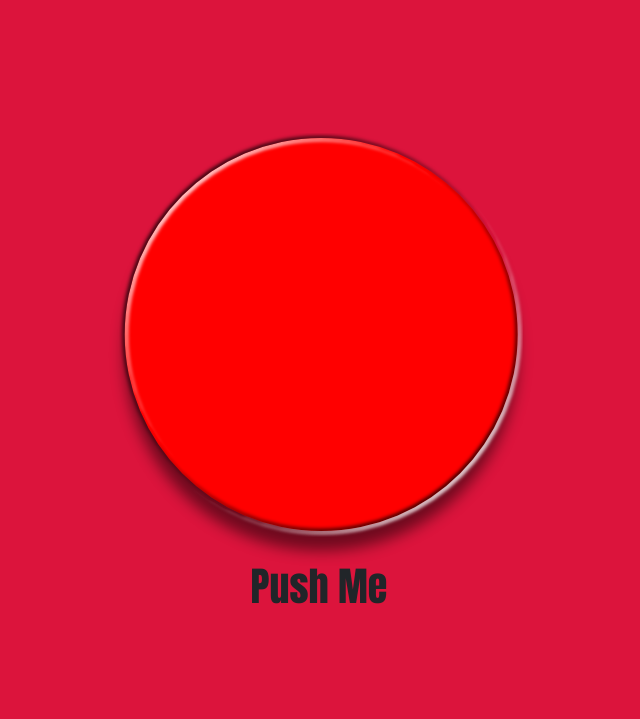
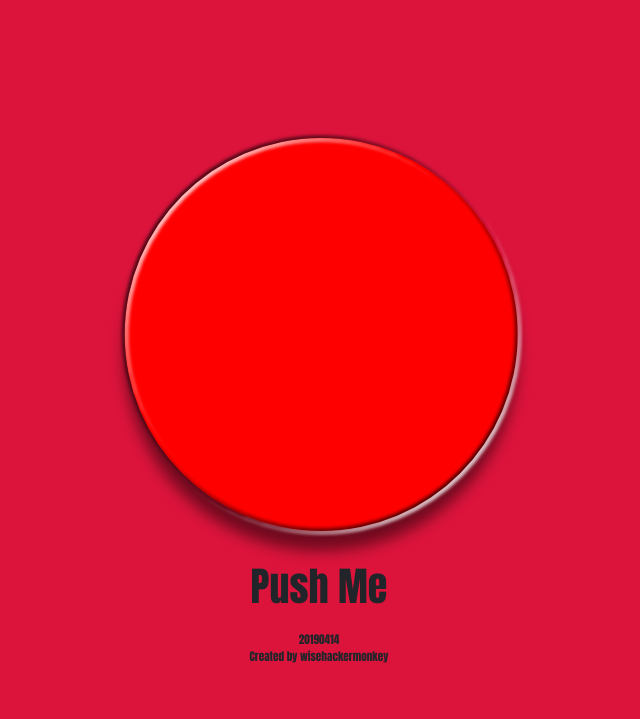
Before and after one commit to wisehackermonkey/big-red-button, a website: page public/index.html in a window 1280 px wide. Shown: the whole page, without its empty margins (321-961 px from the left). Drawn offline with nearby package versions, Linux system fonts and the light colour scheme; no server answers.

Commit message:
added author information

```diff
--- a/public/css/style.css
+++ b/public/css/style.css
@@ -40,7 +40,9 @@
 }
 .footer{
     height: 100px;
-    /*align-content: flex-end ;*/
+    font-size: 0.7em;
+    font-family: 'Anton', sans-serif;
+
 }
 /*.btn-image-bg:hover{*/
     /*z-index: 100;*/
--- a/public/index.html
+++ b/public/index.html
@@ -30,7 +30,11 @@
                     </div>
             </div>
             <div class="row pushme"><p>Push Me</p></div>
-            <div class="row footer"></div>
+            <div class="row footer">
+                <p id="author-name">
+                    20190414<br>
+                    Created by wisehackermonkey<br></p>
+            </div>
         </div>
     </body>
 </html>
```
